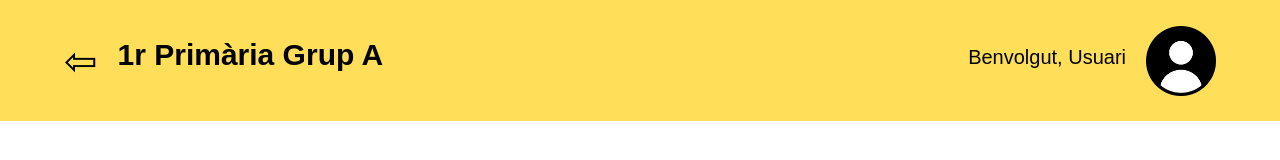
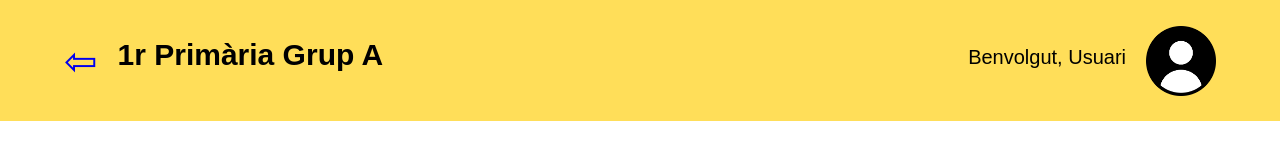
Before and after one commit to GuillemBarris/Registres_curriculars_CRPGA, an Angular app in the folder Registres_curriculars_CRPGA/: page /sda in a window 1280 px wide. Shown: the top 160 px of the page. Built offline with nearby package versions, Linux system fonts and the light colour scheme.

Commit message:
backwards links

```diff
--- a/Registres_curriculars_CRPGA/src/app/components/sda/sda.component.html
+++ b/Registres_curriculars_CRPGA/src/app/components/sda/sda.component.html
@@ -2,7 +2,7 @@
     <div class="header">
 
         <div class="header-subsection">
-            <a style="font-size: 40px;">&#8678;</a>
+            <a style="font-size: 40px; text-decoration: none;" href="http://localhost:4200/registres-u">&#8678;</a>
             <h1>1r Primària Grup A</h1>
         </div>
         <div class="header-subsection">
--- a/Registres_curriculars_CRPGA/src/app/components/summary/summary.component.html
+++ b/Registres_curriculars_CRPGA/src/app/components/summary/summary.component.html
@@ -2,7 +2,7 @@
     <div class="header">
 
         <div class="header-subsection">
-            <a style="font-size: 40px;">&#8678;</a>
+            <a style="font-size: 40px; text-decoration: none;" href="http://localhost:4200/registres-u">&#8678;</a>
             <h1>1r Primària Grup A</h1>
         </div>
         <div class="header-subsection">
```
